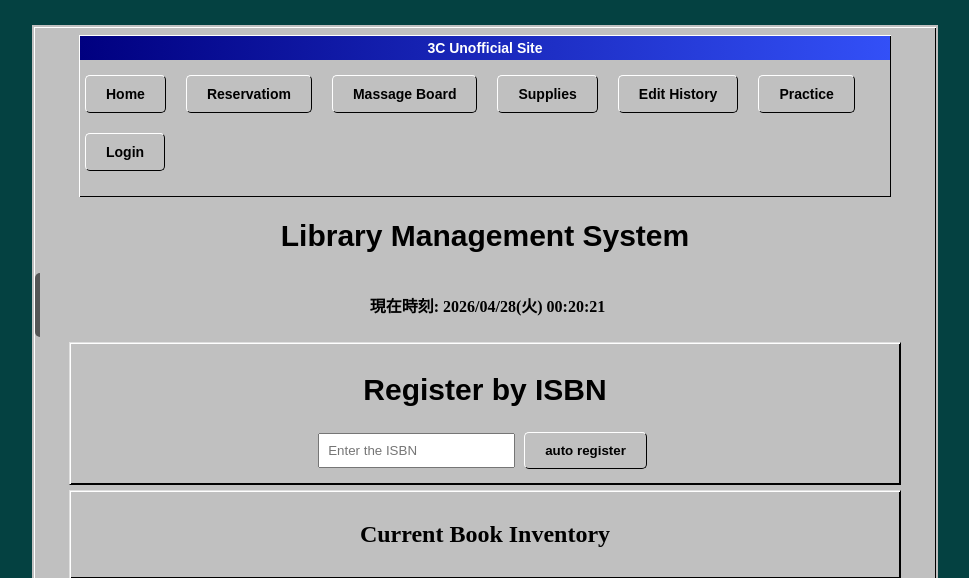
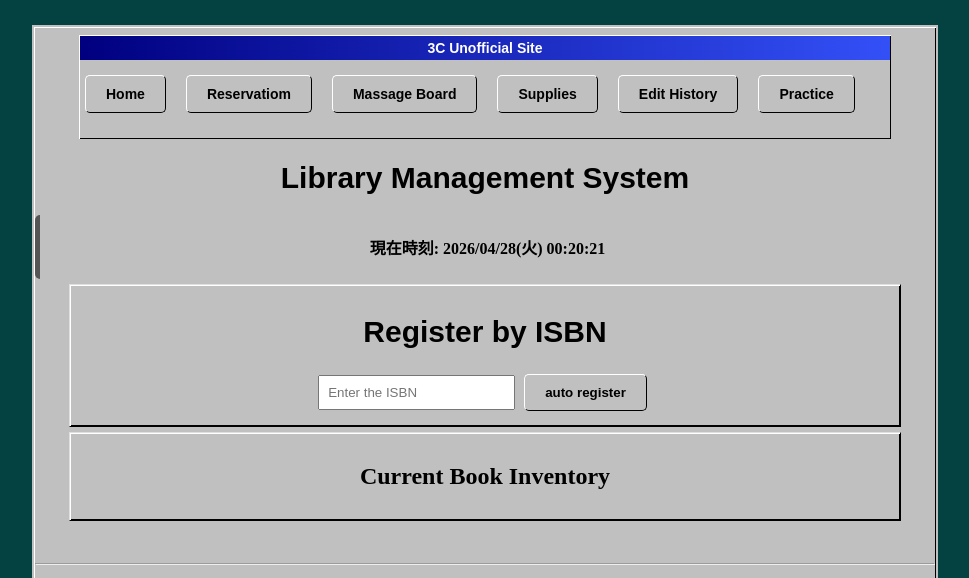
Before and after one commit to atsdadsas/book_maneger, a Flask app: page / in a window 1280 px wide. Shown: the top 578 px of the page, without its empty margins (180-1149 px from the left). Run offline with Flask 3, Linux system fonts and the light colour scheme.

Commit message:
ログイン

```diff
--- a/templates/index.html
+++ b/templates/index.html
@@ -49,7 +49,7 @@
                         <a href="{{ url_for('next_page') }}" class="btn btn-gray f1">Supplies </a>
                         <a href="/edit" class="btn btn-gray f1">Edit History</a>
                         <a href="/practice" class="btn btn-gray f1">Practice</a>
-                        <a href="/login" class="btn btn-gray f1" target="_blank">Login</a>
+                        <!-- <a href="/login" class="btn btn-gray f1" target="_blank">Login</a> -->
                     </div>
                 </div>
     <!-- ----------------------------------------------------------------
```
